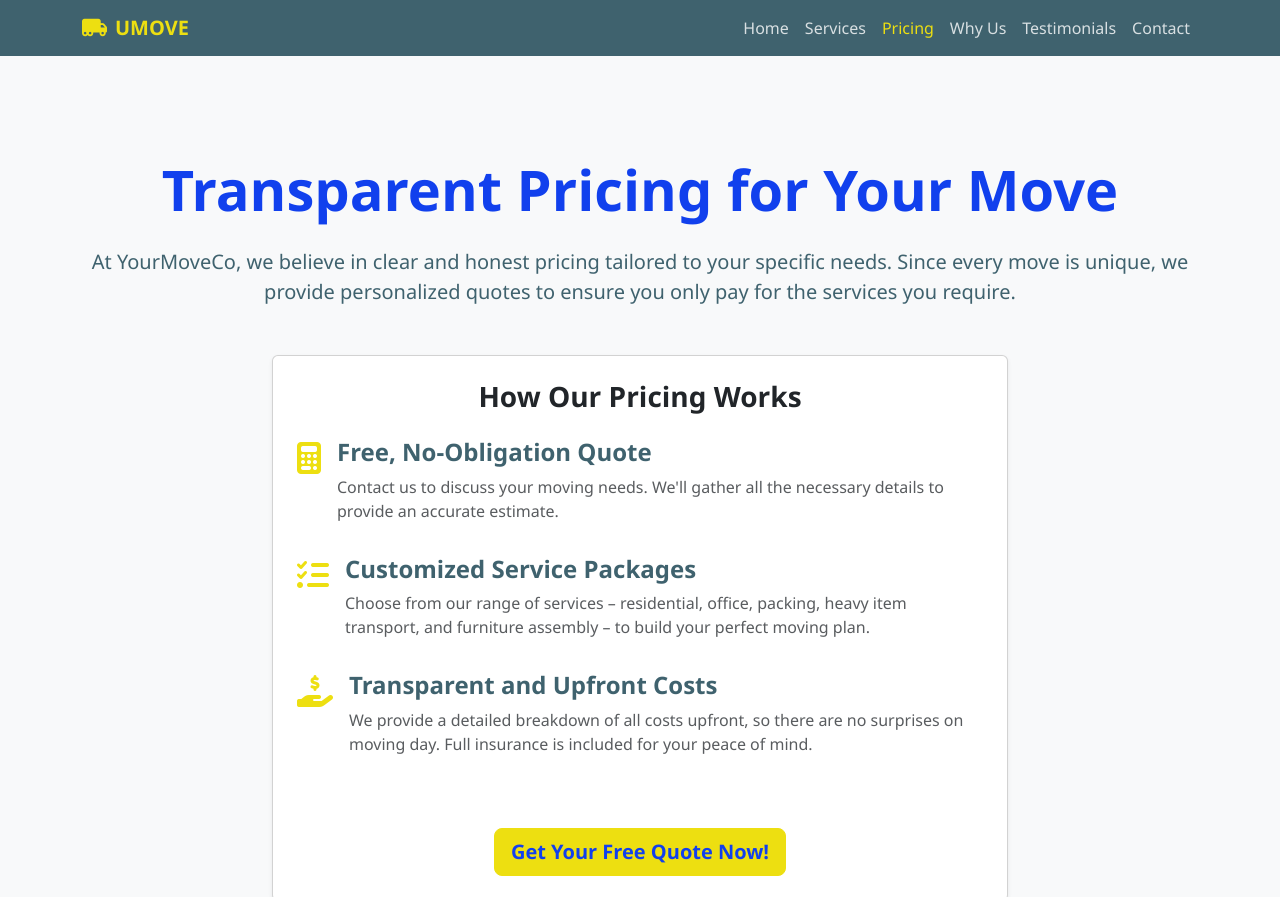
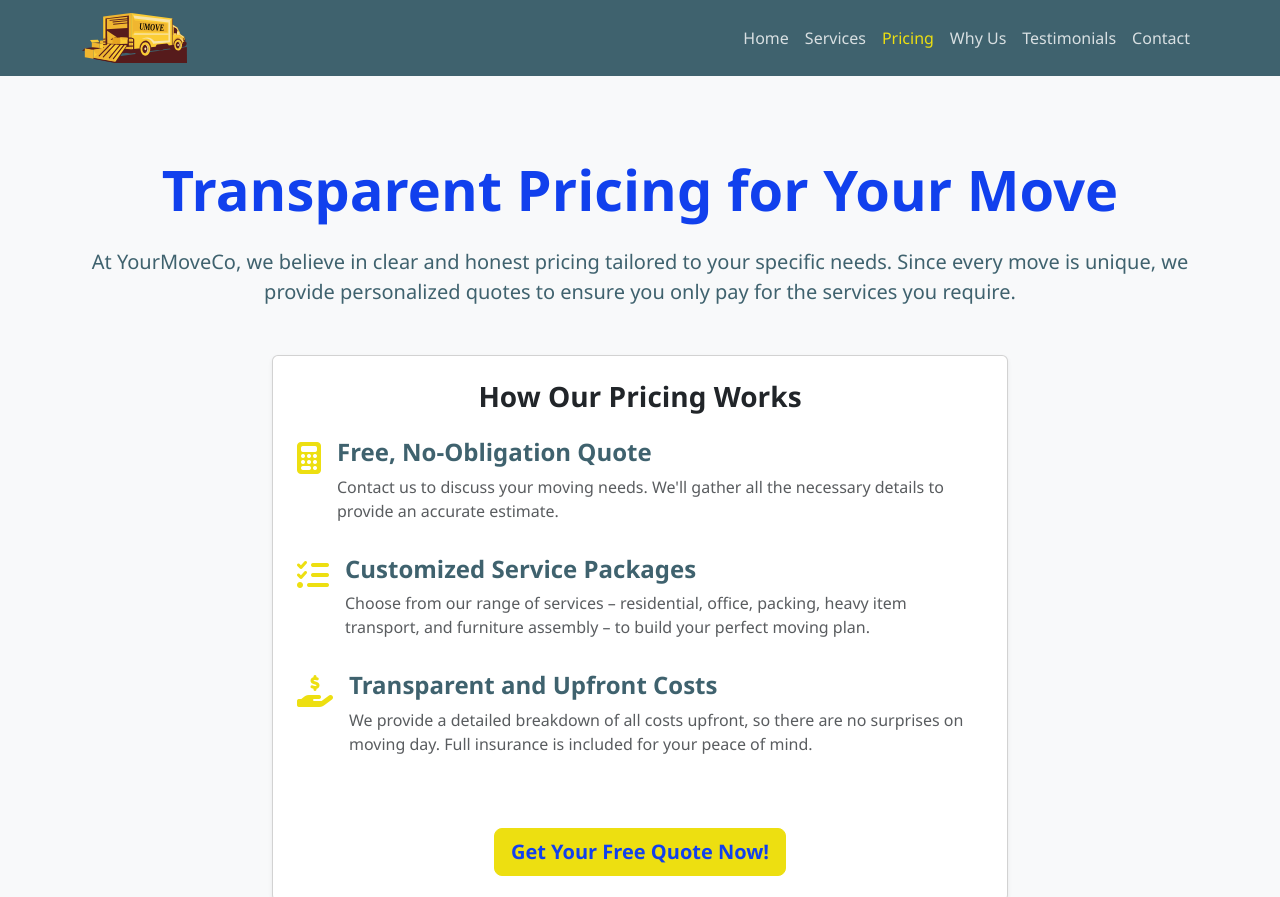
Before and after one commit to SinTim8/umove, a plain HTML site: page pricing.html in a window 1280 px wide. Shown: the top 897 px of the page. Drawn offline with nearby package versions, Linux system fonts and the light colour scheme.

Commit message:
Update pricing.html

```diff
--- a/pricing.html
+++ b/pricing.html
@@ -13,7 +13,7 @@
     <nav class="navbar navbar-expand-lg navbar-dark bg-primary fixed-top">
         <div class="container">
             <a class="navbar-brand fw-bold" href="index.html">
-                <i class="fa-solid fa-truck-moving me-2"></i>UMOVE
+                <img src="./images/moving-truck_umove.svg" alt="company-logo" height="50px">
             </a>
             <button class="navbar-toggler" type="button" data-bs-toggle="collapse" data-bs-target="#navbarNav" aria-controls="navbarNav" aria-expanded="false" aria-label="Toggle navigation">
                 <span class="navbar-toggler-icon"></span>
```
